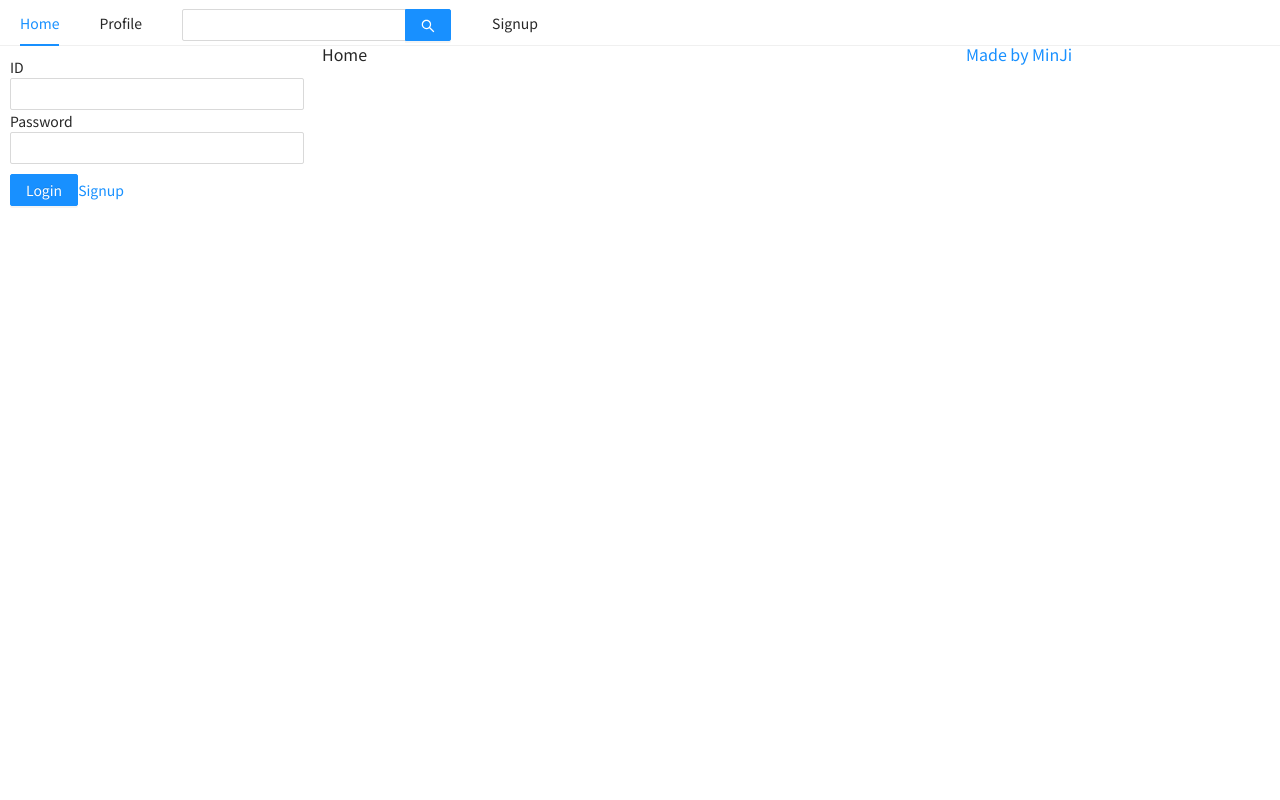
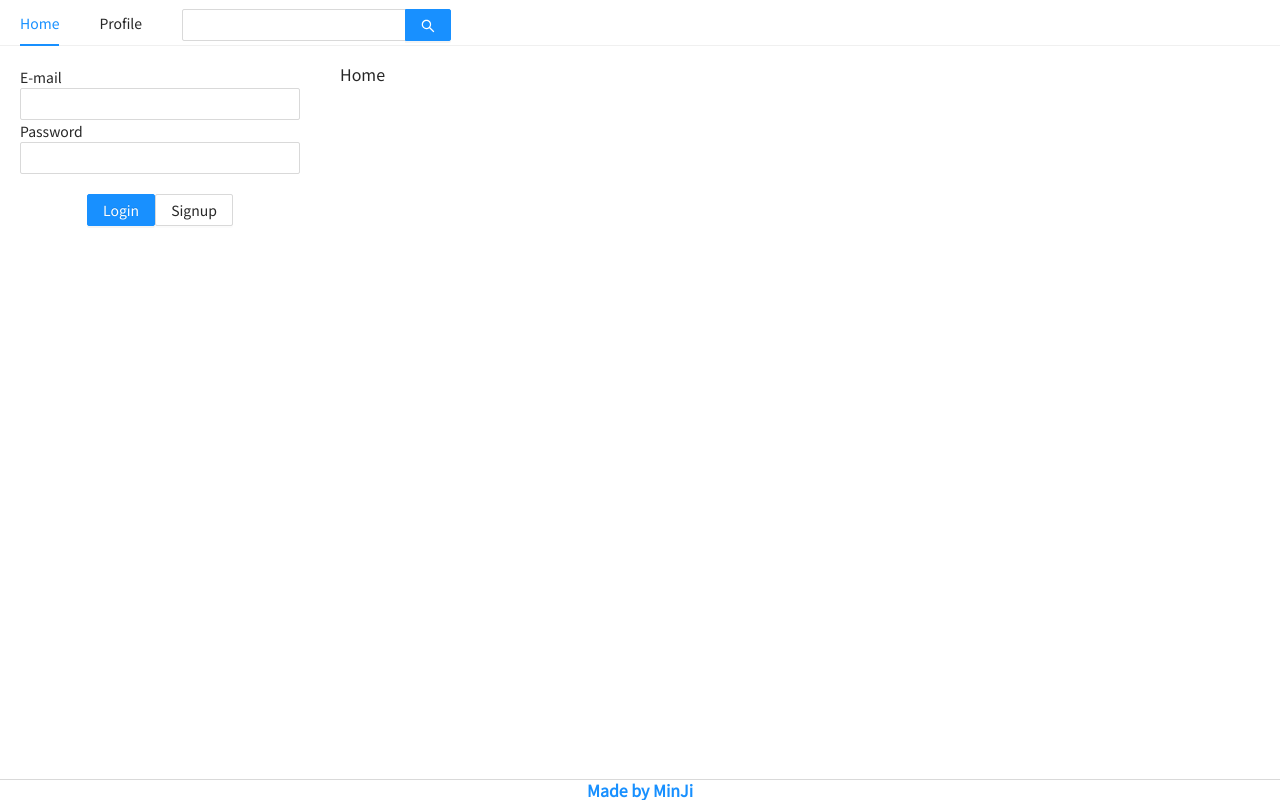
Before and after one commit to mnxmnz/twitter-clone-frontend, a Next.js app: page / in a window 1280 px wide. Built offline with nearby package versions, Linux system fonts and the light colour scheme.

Commit message:
chore: change layout css style
header 메뉴 목록 수정

footer 생성

padding 여백 값 조절

```diff
--- a/components/AppLayout.tsx
+++ b/components/AppLayout.tsx
@@ -28,13 +28,8 @@ function AppLayout({ children }: LayoutProps) {
         <Menu.Item key="2">
           <SearchInput enterButton />
         </Menu.Item>
-        <Menu.Item key="3">
-          <Link href="/signup">
-            <a>Signup</a>
-          </Link>
-        </Menu.Item>
       </Menu>
-      <Row gutter={8}>
+      <Row>
         <Col xs={24} md={6}>
           {isLoggedIn ? (
             <UserProfile setIsLoggedIn={setIsLoggedIn} />
@@ -42,15 +37,17 @@ function AppLayout({ children }: LayoutProps) {
             <LoginForm setIsLoggedIn={setIsLoggedIn} />
           )}
         </Col>
-        <Col xs={24} md={12}>
+        <ChildrenWrapper xs={24} md={18}>
           {children}
-        </Col>
-        <Col xs={24} md={6}>
+        </ChildrenWrapper>
+      </Row>
+      <Footer>
+        <Col xs={24} md={24}>
           <a href="https://github.com/mnxmnz" target="_blank" rel="noreferrer noopener">
             Made by MinJi
           </a>
         </Col>
-      </Row>
+      </Footer>
     </div>
   );
 }
@@ -59,4 +56,21 @@ const SearchInput = styled(Input.Search)`
   vertical-align: middle;
 `;
 
+const ChildrenWrapper = styled(Col)`
+  padding: 20px;
+`;
+
+const Footer = styled(Row)`
+  position: fixed;
+  bottom: 0;
+  padding: 2px;
+  border-top: 1px solid #d9d9d9;
+  background-color: white;
+  min-width: 100%;
+  max-width: 100%;
+  text-align: center;
+  color: white;
+  font-weight: bold;
+`;
+
 export default AppLayout;
--- a/components/LoginForm.tsx
+++ b/components/LoginForm.tsx
@@ -26,7 +26,7 @@ function LoginForm({ setIsLoggedIn }: LoginFormProps) {
   return (
     <FromWrapper onFinish={onSubmitForm}>
       <div>
-        <label htmlFor="user-id">ID</label>
+        <label htmlFor="user-id">E-mail</label>
         <br />
         <Input name="user-id" value={id} onChange={onChangeId} required />
       </div>
@@ -40,7 +40,9 @@ function LoginForm({ setIsLoggedIn }: LoginFormProps) {
           Login
         </Button>
         <Link href="/signup">
-          <a>Signup</a>
+          <Button loading={false}>
+            <a>Signup</a>
+          </Button>
         </Link>
       </ButtonWrapper>
     </FromWrapper>
@@ -48,11 +50,12 @@ function LoginForm({ setIsLoggedIn }: LoginFormProps) {
 }
 
 const FromWrapper = styled(Form)`
-  padding: 10px;
+  padding: 20px;
 `;
 
 const ButtonWrapper = styled.div`
-  margin-top: 10px;
+  margin-top: 20px;
+  text-align: center;
 `;
 
 export default LoginForm;
--- a/components/UserProfile.tsx
+++ b/components/UserProfile.tsx
@@ -1,5 +1,6 @@
 import { useCallback } from 'react';
 import { Card, Avatar, Button } from 'antd';
+import styled from 'styled-components';
 
 type LoginFormProps = {
   setIsLoggedIn: (isLoggedIn: boolean) => void;
@@ -11,7 +12,8 @@ function UserProfile({ setIsLoggedIn }: LoginFormProps) {
   }, []);
 
   return (
-    <Card
+    <>
+      <CardWrapper
         actions={[
           <div key="twit">
             Twit
@@ -28,9 +30,22 @@ function UserProfile({ setIsLoggedIn }: LoginFormProps) {
         ]}
       >
         <Card.Meta avatar={<Avatar>MJ</Avatar>} title="MinJi" />
+      </CardWrapper>
+      <ButtonWrapper>
         <Button onClick={onLogOut}>Logout</Button>
-    </Card>
+      </ButtonWrapper>
+    </>
   );
 }
 
+const CardWrapper = styled(Card)`
+  padding: 5px;
+  border: none;
+`;
+
+const ButtonWrapper = styled.div`
+  text-align: center;
+  margin-top: 20px;
+`;
+
 export default UserProfile;
--- a/components/profile/NicknameEditForm.tsx
+++ b/components/profile/NicknameEditForm.tsx
@@ -10,7 +10,7 @@ function NicknameEditForm() {
 }
 
 const FormWrapper = styled(Form)`
-  margin-bottom: 20px;
+  margin-top: 10px;
   border: 1px solid #d9d9d9;
   padding: 20px;
 `;
```
Also changed, not shown: components/profile/FollowList.tsx (+8 -3 lines). Lines whose indentation alone changed are shown as unchanged.
